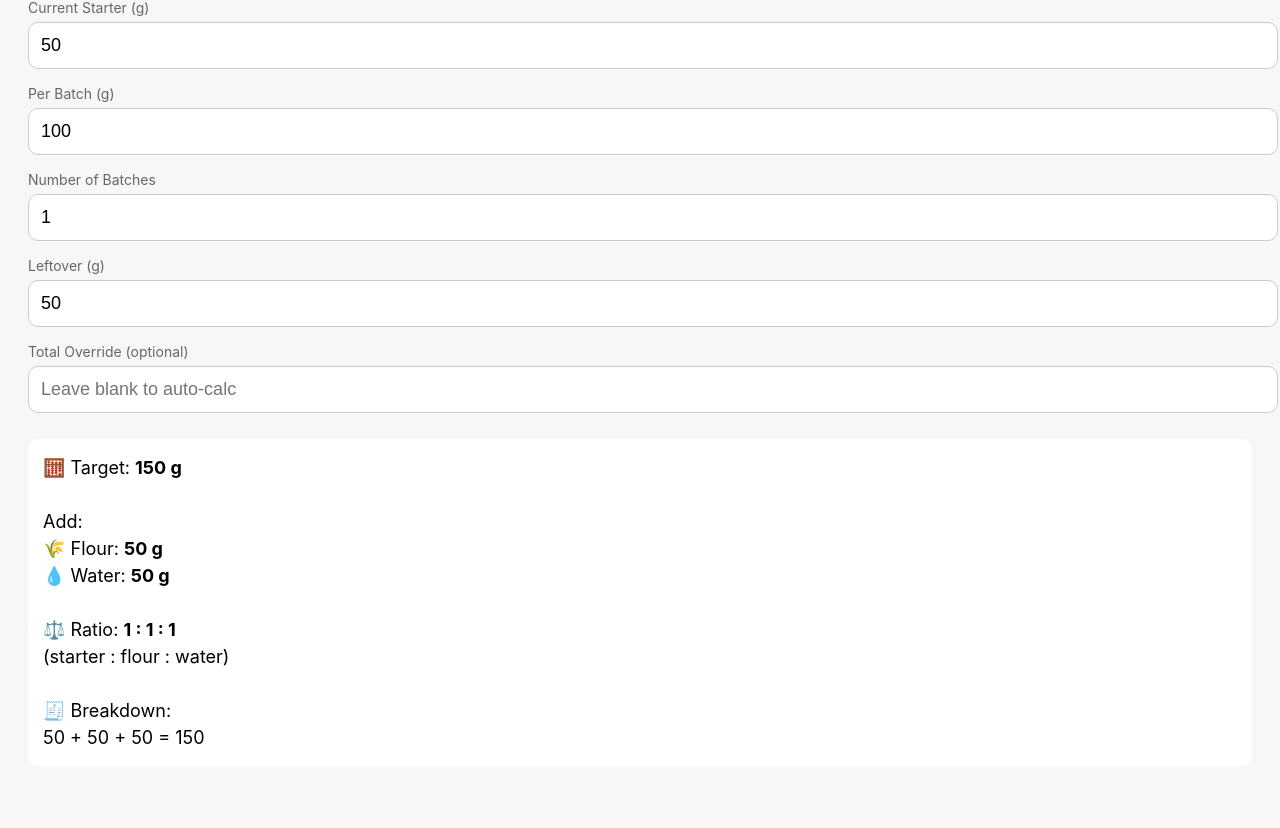
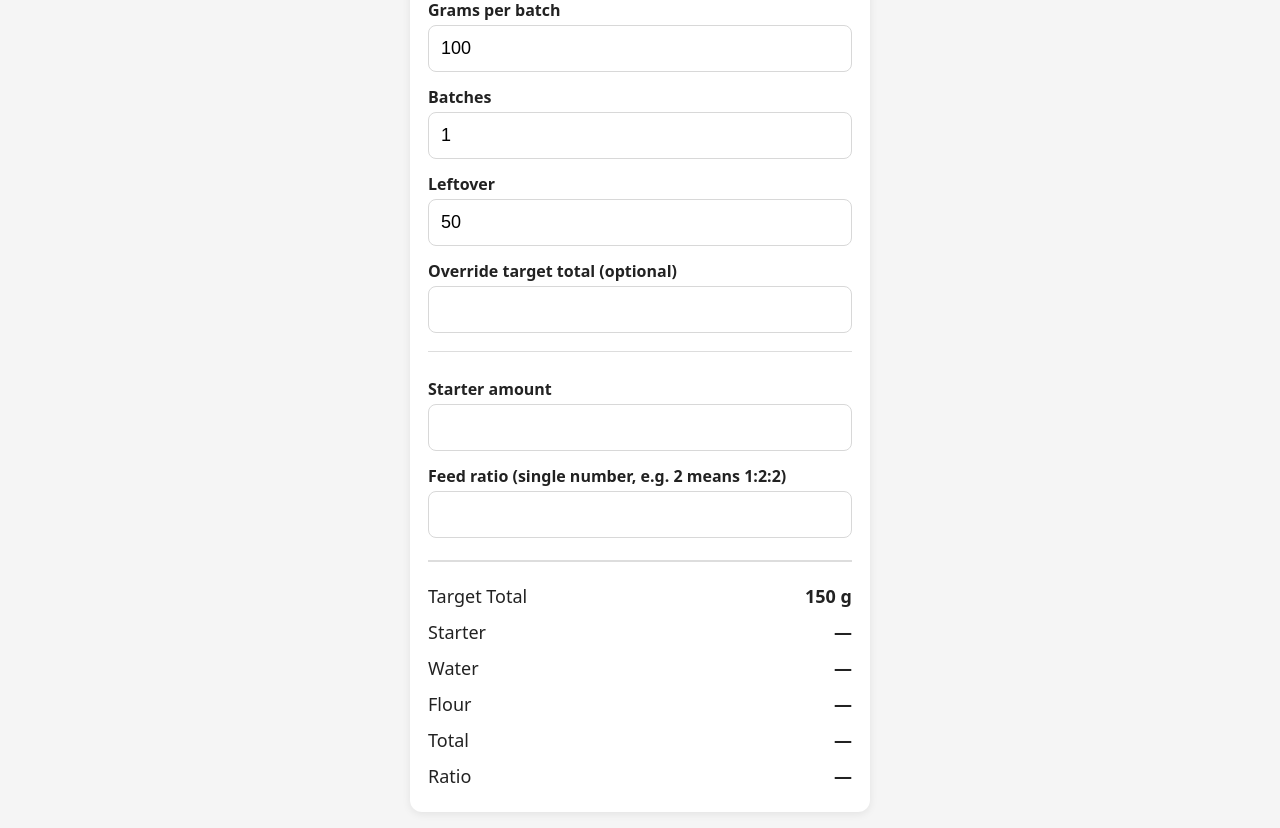
Before and after one commit to give-thanks/fun, a plain HTML site: page starter-calc/index.html in a window 1280 px wide. Shown: the part 88-916 px from the top of the page. Before the commit the page ends 882 px from the top, so only its background shows below. Drawn offline with Linux system fonts and the light colour scheme.

Commit message:
- Update starter calc to take either starting amount or ratio
- Update connections helper to show valid tiles based on what the invalid guesses can eliminate, not based on partitions

```diff
--- a/connections-helper/package.json
+++ b/connections-helper/package.json
@@ -1,6 +1,7 @@
 {
   "name": "connections-helper",
   "version": "1.0.0",
+
   "scripts": {
     "build": "tsc && cpy 'public/*' dist/",
     "test": "jest",
--- a/connections-helper/public/style.css
+++ b/connections-helper/public/style.css
@@ -95,7 +95,7 @@ body {
     display: grid;
     grid-template-columns: repeat(4, minmax(0, 1fr));
     gap: 10px;
-    width: min(100%, 500px);
+    width: min(100%, 100vh);
     margin: 24px auto 0;
 }
 
--- a/connections-helper/src/state/store.ts
+++ b/connections-helper/src/state/store.ts
@@ -9,6 +9,7 @@ let state: AppState = {
     tiles: [],
     activePen: 1,
     guesses: [],
+    validTileIds:[],
     debugPartitions: true,
 };
 
--- a/connections-helper/src/state/types.ts
+++ b/connections-helper/src/state/types.ts
@@ -29,6 +29,7 @@ export interface AppState {
     tiles: TileState[];
     activePen: MarkId;
     guesses: Guess[];
+    validTileIds: number[];
     debugPartitions:boolean;
 }
 
--- a/connections-helper/src/ui/ui.ts
+++ b/connections-helper/src/ui/ui.ts
@@ -1,6 +1,7 @@
 // ui/ui.ts
 
 import { loadState } from "../model/state.js";
+import { determineValidTiles } from "../model/validTiles.js";
 import { dispatch, getState, subscribe } from "../state/store.js";
 import { AppState } from "../state/types.js";
 import { bindBoardEvents, bindInputEvents, onTileToggle } from "./events.js";
@@ -28,6 +29,7 @@ export function initUI() {
         tiles: loaded.tiles,
         activePen: 1,
         guesses: loaded.guesses,
+        validTileIds: determineValidTiles(loaded.tiles, 1, loaded.guesses),
         debugPartitions: false,
     } : getState();
     // console.log(JSON.stringify(state))
--- a/starter-calc/index.html
+++ b/starter-calc/index.html
@@ -1,114 +1,281 @@
 <!DOCTYPE html>
-<html>
+<html lang="en">
 
 <head>
   <meta charset="UTF-8">
   <meta name="viewport" content="width=device-width, initial-scale=1">
-  <title>Starter Calculator</title>
+  <title>Sourdough Starter Feed Calculator</title>
+
   <style>
+    :root {
+      --bg: #f5f5f5;
+      --card: white;
+      --accent: #2d6cdf;
+      --border: #d8d8d8;
+    }
+
+    * {
+      box-sizing: border-box;
+    }
+
     body {
-      font-family: -apple-system, system-ui;
-      padding: 20px;
-      background: #f7f7f7;
+      margin: 0;
+      padding: 16px;
+      background: var(--bg);
+      font-family: system-ui, sans-serif;
+      color: #222;
+    }
+
+    .card {
+      max-width: 460px;
+      margin: auto;
+      background: var(--card);
+      border-radius: 12px;
+      padding: 18px;
+      box-shadow: 0 2px 8px rgba(0, 0, 0, .08);
     }
 
     h2 {
-      margin-bottom: 10px;
+      margin-top: 0;
+      text-align: center;
+    }
+
+    label {
+      display: block;
+      margin-top: 14px;
+      font-weight: 600;
     }
 
     input {
       width: 100%;
+      margin-top: 4px;
+      padding: 12px;
       font-size: 18px;
-      padding: 12px;
-      margin: 6px 0;
-      border-radius: 10px;
-      border: 1px solid #ccc;
+      border: 1px solid var(--border);
+      border-radius: 8px;
     }
 
-    .result {
-      margin-top: 20px;
-      font-size: 18px;
-      background: white;
-      padding: 15px;
-      border-radius: 10px;
-      line-height: 1.5;
+    input:disabled {
+      background: #eee;
+      color: #888;
     }
 
-    .label {
-      font-size: 14px;
+    .group {
+      margin-top: 18px;
+      padding-top: 12px;
+      border-top: 1px solid #ddd;
+    }
+
+    .output {
+      margin-top: 22px;
+      border-top: 2px solid #ddd;
+      padding-top: 16px;
+    }
+
+    .row {
+      display: flex;
+      justify-content: space-between;
+      padding: 6px 0;
+      font-size: 18px;
+    }
+
+    .value {
+      font-weight: bold;
+    }
+
+    .small {
       color: #666;
-      margin-top: 10px;
+      font-size: 15px;
     }
   </style>
 </head>
 
 <body>
 
-  <h2>Starter Calculator</h2>
+  <div class="card">
 
-  <div class="label">Current Starter (g)</div>
-  <input id="current" type="number" value="50">
+    <h2>Starter Feed Calculator</h2>
 
-  <div class="label">Per Batch (g)</div>
-  <input id="perBatch" type="number" value="100">
+    <label>
+      Grams per batch
+      <input id="perBatch" type="number" value="100" min="0">
+    </label>
 
-  <div class="label">Number of Batches</div>
-  <input id="batches" type="number" value="1">
+    <label>
+      Batches
+      <input id="batches" type="number" value="1" min="0">
+    </label>
 
-  <div class="label">Leftover (g)</div>
-  <input id="leftover" type="number" value="50">
+    <label>
+      Leftover
+      <input id="leftover" type="number" value="50" min="0">
+    </label>
 
-  <div class="label">Total Override (optional)</div>
-  <input id="override" type="number" placeholder="Leave blank to auto-calc">
+    <label>
+      Override target total (optional)
+      <input id="targetOverride" type="number" min="0">
+    </label>
 
-  <div class="result" id="result"></div>
+    <div class="group">
+
+      <label>
+        Starter amount
+        <input id="starterInput" type="number" min="0">
+      </label>
+
+      <label>
+        Feed ratio (single number, e.g. 2 means 1:2:2)
+        <input id="ratioInput" type="number" step="0.1" min="0">
+      </label>
+
+    </div>
+
+    <div class="output">
+
+      <div class="row">
+        <span>Target Total</span>
+        <span class="value" id="targetTotal">150 g</span>
+      </div>
+
+      <div class="row">
+        <span>Starter</span>
+        <span class="value" id="starterOut">—</span>
+      </div>
+
+      <div class="row">
+        <span>Water</span>
+        <span class="value" id="waterOut">—</span>
+      </div>
+
+      <div class="row">
+        <span>Flour</span>
+        <span class="value" id="flourOut">—</span>
+      </div>
+
+      <div class="row">
+        <span>Total</span>
+        <span class="value" id="totalOut">—</span>
+      </div>
+
+      <div class="row">
+        <span>Ratio</span>
+        <span class="value" id="ratioOut">—</span>
+      </div>
+
+    </div>
+
+  </div>
 
   <script>
-    const inputs = document.querySelectorAll("input");
-    inputs.forEach(i => i.addEventListener("input", calc));
+    const ids = [
+      "perBatch",
+      "batches",
+      "leftover",
+      "targetOverride",
+      "starterInput",
+      "ratioInput"
+    ];
 
-    function format(n) {
-      return Number.isInteger(n) ? n : n.toFixed(2).replace(/\.?0+$/, '');
+    const els = {};
+    ids.forEach(id => els[id] = document.getElementById(id));
+
+    const out = {
+      target: document.getElementById("targetTotal"),
+      starter: document.getElementById("starterOut"),
+      water: document.getElementById("waterOut"),
+      flour: document.getElementById("flourOut"),
+      total: document.getElementById("totalOut"),
+      ratio: document.getElementById("ratioOut")
+    };
+
+    function fmt(n) {
+      return (Math.round(n * 10) / 10).toString().replace(/\.0$/, "");
+    }
+
+    function updateLocks() {
+
+      if (els.starterInput.value !== "") {
+        els.ratioInput.value = "";
+        els.ratioInput.disabled = true;
+      } else {
+        els.ratioInput.disabled = false;
+      }
+
+      if (els.ratioInput.value !== "") {
+        els.starterInput.value = "";
+        els.starterInput.disabled = true;
+      } else {
+        els.starterInput.disabled = false;
+      }
+
     }
 
     function calc() {
-      const current = +document.getElementById('current').value || 0;
-      const perBatch = +document.getElementById('perBatch').value || 0;
-      const batches = +document.getElementById('batches').value || 0;
-      const leftover = +document.getElementById('leftover').value || 0;
-      const override = +document.getElementById('override').value;
 
-      let target = override || (perBatch * batches + leftover);
+      updateLocks();
 
-      if (!current || !target || target <= current) {
-        document.getElementById('result').innerText =
-          "Enter valid numbers (target must be > current)";
+      const perBatch = Number(els.perBatch.value) || 0;
+      const batches = Number(els.batches.value) || 0;
+      const leftover = Number(els.leftover.value) || 0;
+
+      let target =
+        els.targetOverride.value === ""
+          ? perBatch * batches + leftover
+          : Number(els.targetOverride.value);
+
+      out.target.textContent = fmt(target) + " g";
+
+      let starter, flour, water, ratio;
+
+      if (els.starterInput.value !== "") {
+
+        starter = Number(els.starterInput.value);
+
+        if (starter <= 0 || starter >= target) {
+          clearOutputs();
+          return;
+        }
+
+        flour = (target - starter) / 2;
+        water = flour;
+        ratio = flour / starter;
+
+      } else if (els.ratioInput.value !== "") {
+
+        ratio = Number(els.ratioInput.value);
+
+        if (ratio <= 0) {
+          clearOutputs();
+          return;
+        }
+
+        starter = target / (1 + 2 * ratio);
+        flour = starter * ratio;
+        water = flour;
+
+      } else {
+
+        clearOutputs();
         return;
       }
 
-      const toAdd = target - current;
-      const flour = toAdd / 2;
-      const water = toAdd / 2;
+      out.starter.textContent = fmt(starter) + " g";
+      out.flour.textContent = fmt(flour) + " g";
+      out.water.textContent = fmt(water) + " g";
+      out.total.textContent = fmt(starter + flour + water) + " g";
+      out.ratio.textContent = "1:" + fmt(ratio) + ":" + fmt(ratio);
 
-      const flourRatio = flour / current;
-      const waterRatio = water / current;
+    }
 
-      const breakdown = `${format(current)} + ${format(flour)} + ${format(water)} = ${format(target)}`;
+    function clearOutputs() {
+      out.starter.textContent = "—";
+      out.water.textContent = "—";
+      out.flour.textContent = "—";
+      out.total.textContent = "—";
+      out.ratio.textContent = "—";
+    }
 
-      document.getElementById('result').innerHTML = `
-      🧮 Target: <b>${format(target)} g</b><br><br>
-
-      Add:<br>
-      🌾 Flour: <b>${format(flour)} g</b><br>
-      💧 Water: <b>${format(water)} g</b><br><br>
-
-      ⚖️ Ratio: <b>1 : ${format(flourRatio)} : ${format(waterRatio)}</b><br>
-      (starter : flour : water)<br><br>
-
-      🧾 Breakdown:<br>
-      ${breakdown}
-    `;
-    }
+    Object.values(els).forEach(el => el.addEventListener("input", calc));
 
     calc();
   </script>
```
Also changed, not shown: connections-helper/src/model/validTiles.ts (added, +89 -0 lines), connections-helper/src/state/reducer.ts (+23 -5 lines), connections-helper/src/ui/render.ts (+2 -19 lines), connections-helper/dist/model/validTiles.js (added), connections-helper/dist/state.js (deleted), connections-helper/dist/state/reducer.js, connections-helper/dist/state/store.js, connections-helper/dist/style.css, connections-helper/dist/tileParser.js (deleted), connections-helper/dist/ui.js (deleted), connections-helper/dist/ui/render.js, connections-helper/dist/ui/ui.js, starter-calc/readme.md (added).
